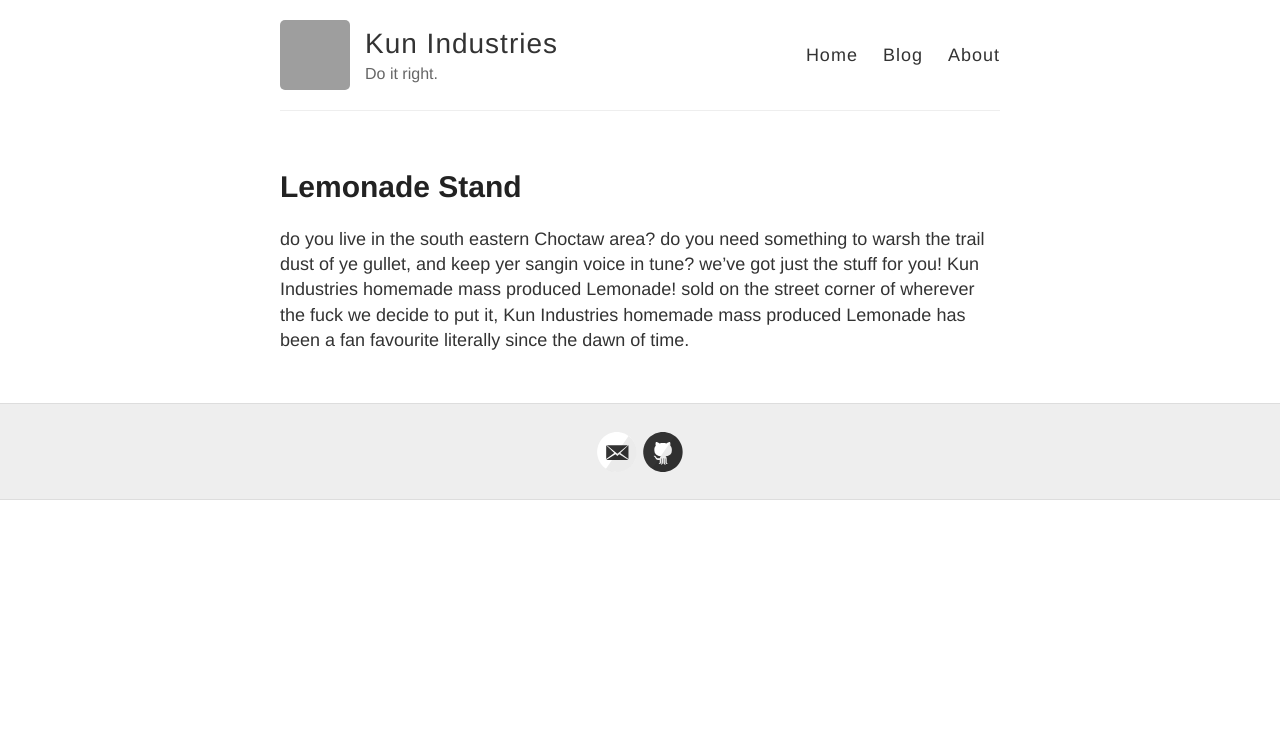
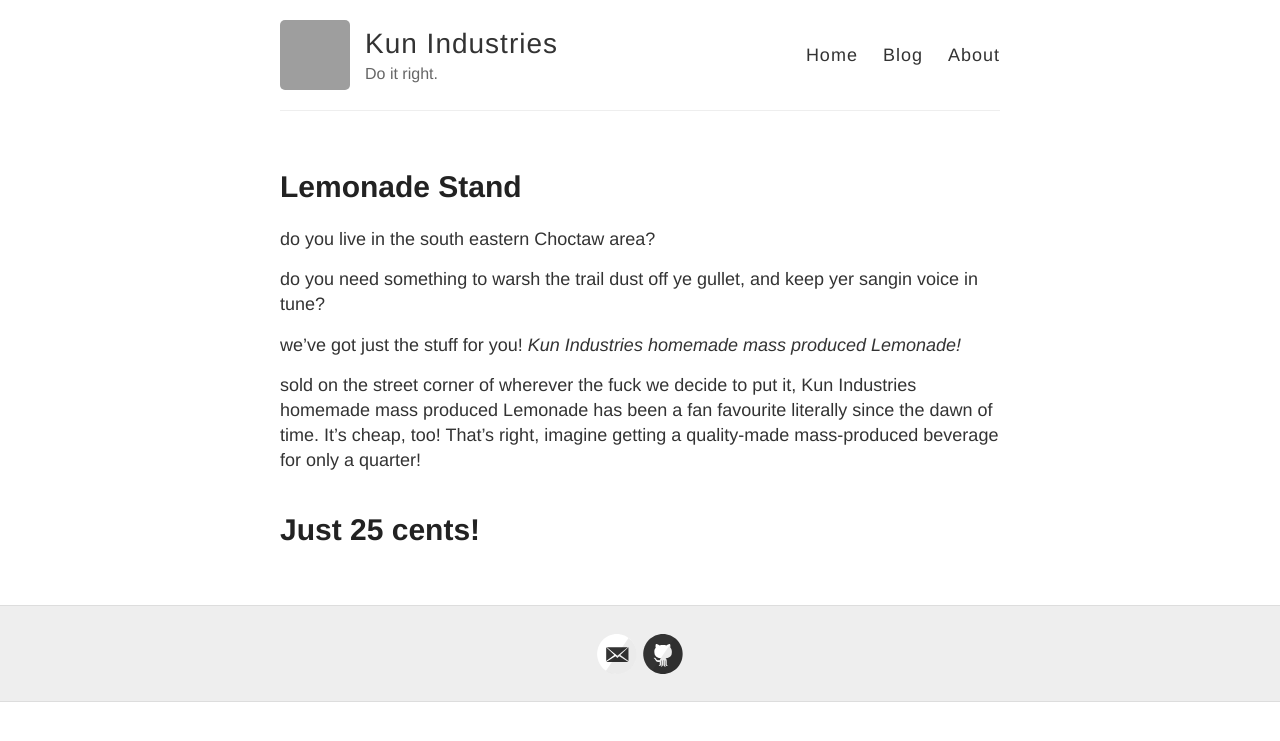
Before and after one commit to kunindustries/kunindustries.github.io, a Jekyll site: the page built from lemonade.md, in a window 1280 px wide. Shown: the top 741 px of the page. Built offline with Jekyll 4.4.1, drawn with Linux system fonts in a browser that asks for light colours; grey boxes are pictures that could not be loaded.

Commit message:
update lemonade page

```diff
--- a/lemonade.md
+++ b/lemonade.md
@@ -4,4 +4,12 @@ title: Lemonade Stand
 permalink: /lemonade/
 ---
 
-do you live in the south eastern Choctaw area? do you need something to warsh the trail dust of ye gullet, and keep yer sangin voice in tune? we've got just the stuff for you! Kun Industries homemade mass produced Lemonade! sold on the street corner of wherever the fuck we decide to put it, Kun Industries homemade mass produced Lemonade has been a fan favourite literally since the dawn of time.
+do you live in the south eastern Choctaw area?
+
+do you need something to warsh the trail dust off ye gullet, and keep yer sangin voice in tune?
+
+we've got just the stuff for you! *Kun Industries homemade mass produced Lemonade!*
+
+sold on the street corner of wherever the fuck we decide to put it, Kun Industries homemade mass produced Lemonade has been a fan favourite literally since the dawn of time. It's cheap, too! That's right, imagine getting a quality-made mass-produced beverage for only a quarter!
+
+# Just 25 cents!
```
